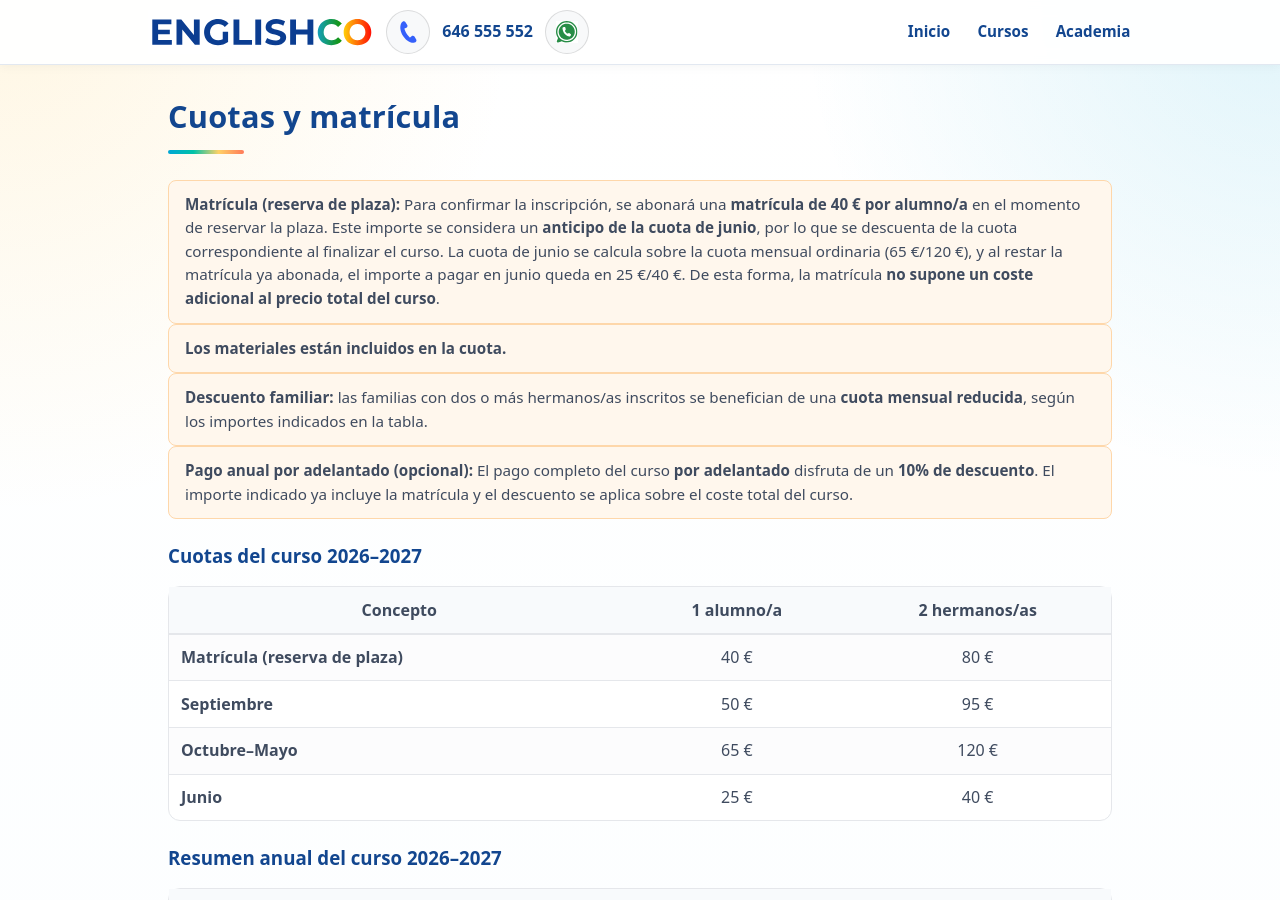
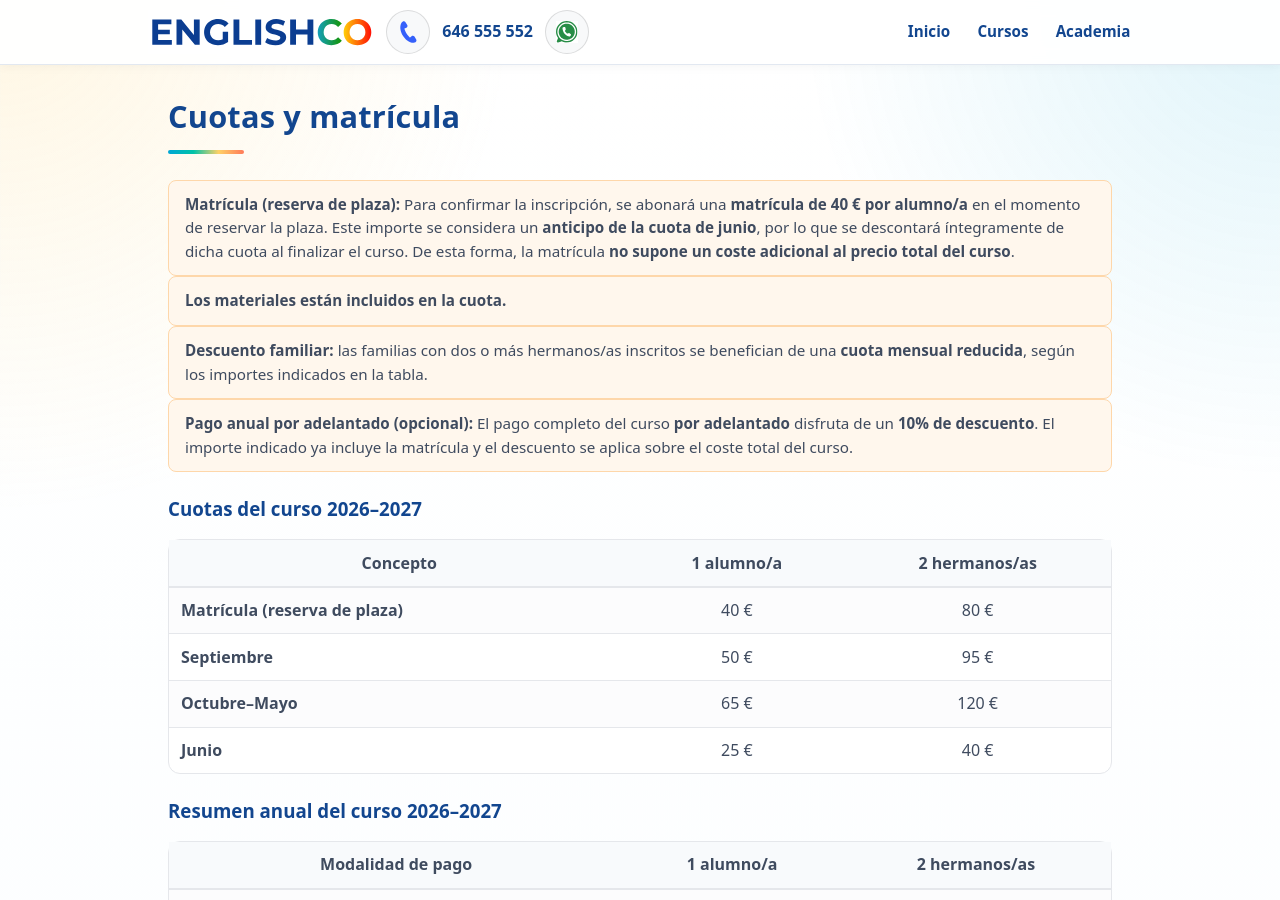
Before and after one commit to dixonbruce/englishco, a Jekyll site: the page built from condiciones.html, in a window 1280 px wide and 900 px high. Built offline with Jekyll 4.4.1, drawn with Linux system fonts in a browser that asks for light colours.

Commit message:
Update condiciones.html

```diff
--- a/condiciones.html
+++ b/condiciones.html
@@ -13,15 +13,12 @@ permalink: "/condiciones.html"
   <!-- ===================================================== -->
 
   <h2>Cuotas y matrícula</h2>
-
-<div class="note">
+  <div class="note">
     <strong>Matrícula (reserva de plaza):</strong>
     Para confirmar la inscripción, se abonará una
     <strong>matrícula de 40 € por alumno/a</strong> en el momento de reservar la plaza.
     Este importe se considera un <strong>anticipo de la cuota de junio</strong>,
-    por lo que se descuenta de la cuota correspondiente al finalizar el curso.
-    La cuota de junio se calcula sobre la cuota mensual ordinaria (65 €/120 €), y al restar la matrícula ya abonada, el importe a pagar en junio
-    queda en 25 €/40 €.
+    por lo que se descontará íntegramente de dicha cuota al finalizar el curso.
     De esta forma, la matrícula <strong>no supone un coste adicional al precio total del curso</strong>.
   </div>
 
```
